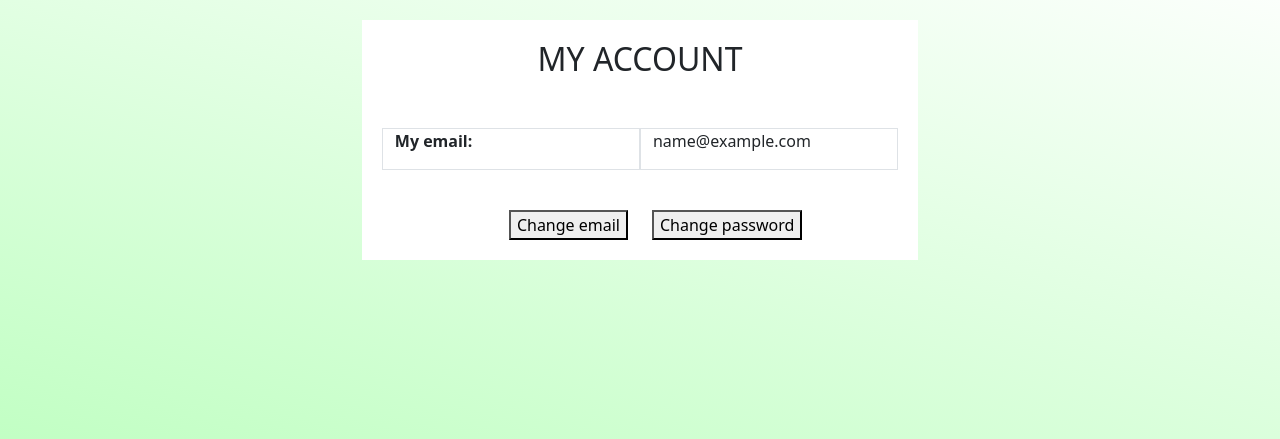
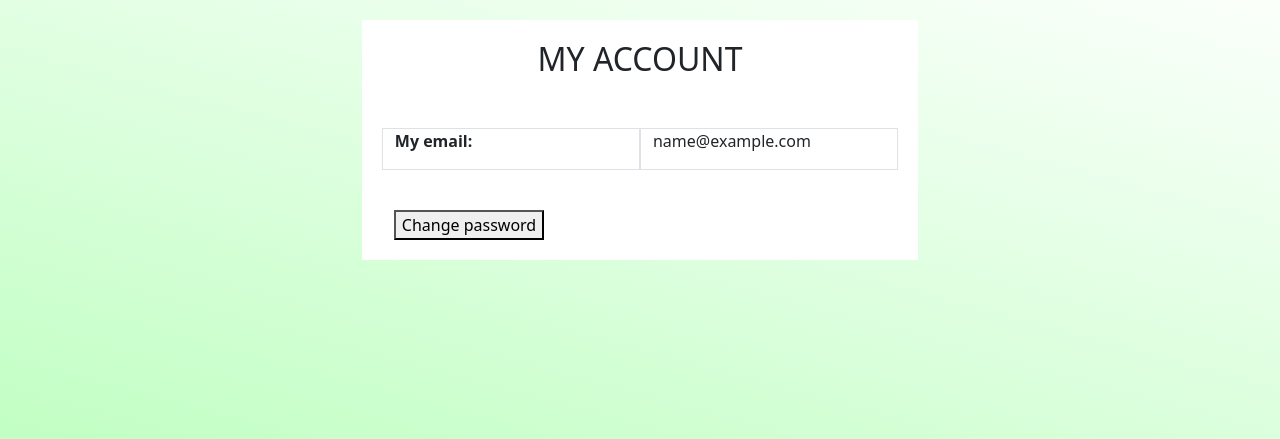
Before and after one commit to lonerae/ecommerce-template, a PHP site: page /account.php in a window 1280 px wide. Shown: the part 56-495 px from the top of the page. Run offline with PHP 8.4, Linux system fonts and the light colour scheme; the visitor is signed in with stand-in values (Sample User, id 1); some libraries are stand-ins or nearby versions.

Commit message:
Update account.php
Removed email change functionality. Added password change functionality

```diff
--- a/screens/account.php
+++ b/screens/account.php
@@ -34,11 +34,8 @@
                     '</div>
                 </div>
                 <div class="row">
-                    <div id="change-email-btn" class="col-md-6">
-                        <button onclick="changeEmail()">Change email</button>
-                    </div>
                     <div id="change-password-btn" class="col-md-6">
-                        <button>Change password</button>
+                        <button onclick="changePassword()">Change password</button>
                     </div>
                 </div>
             </div>';
@@ -66,7 +63,7 @@ $(function() {
 </script>
 
 <script>
-    function changeEmail() {
-        window.location = "changeEmail.php";
+    function changePassword() {
+        window.location = "changePassword.php";
     }
 </script>
```
